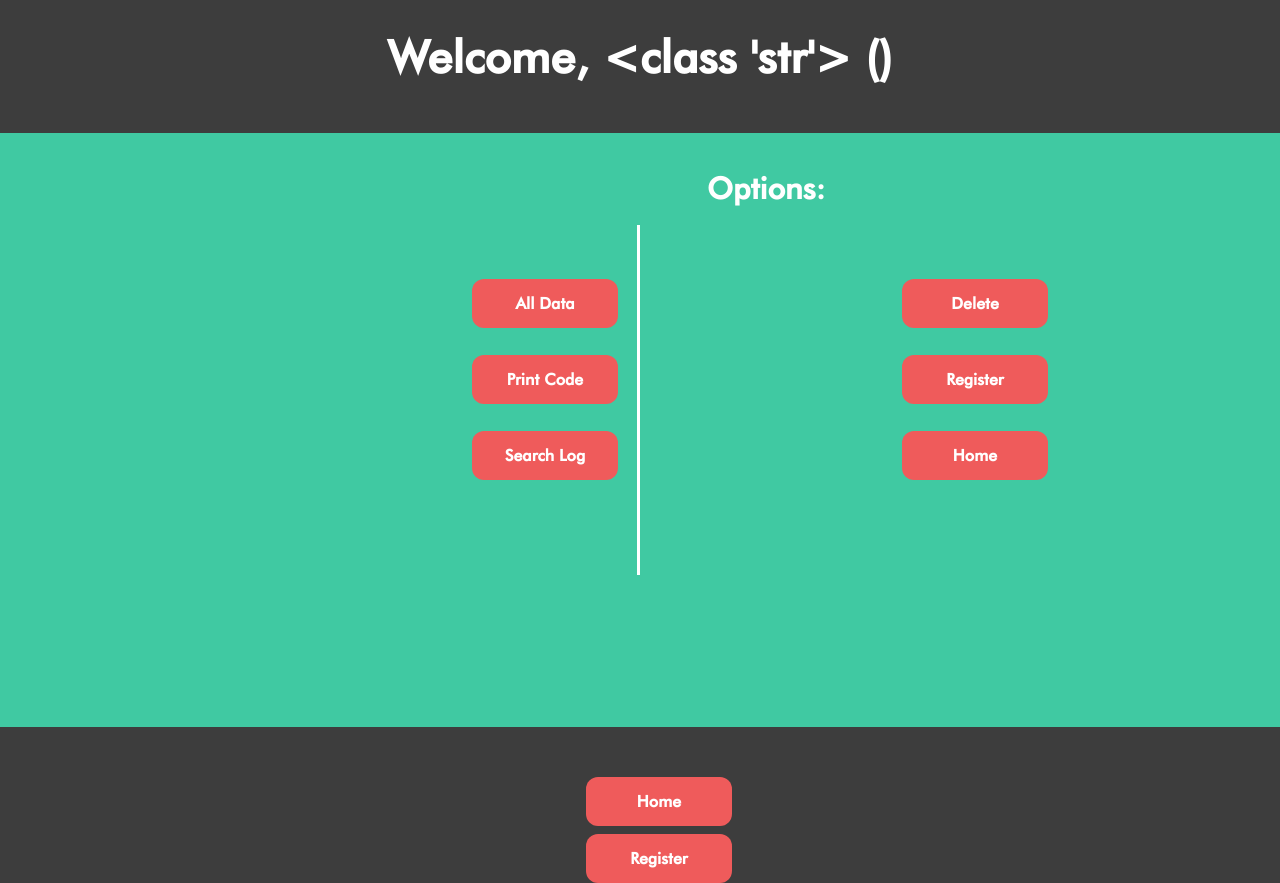
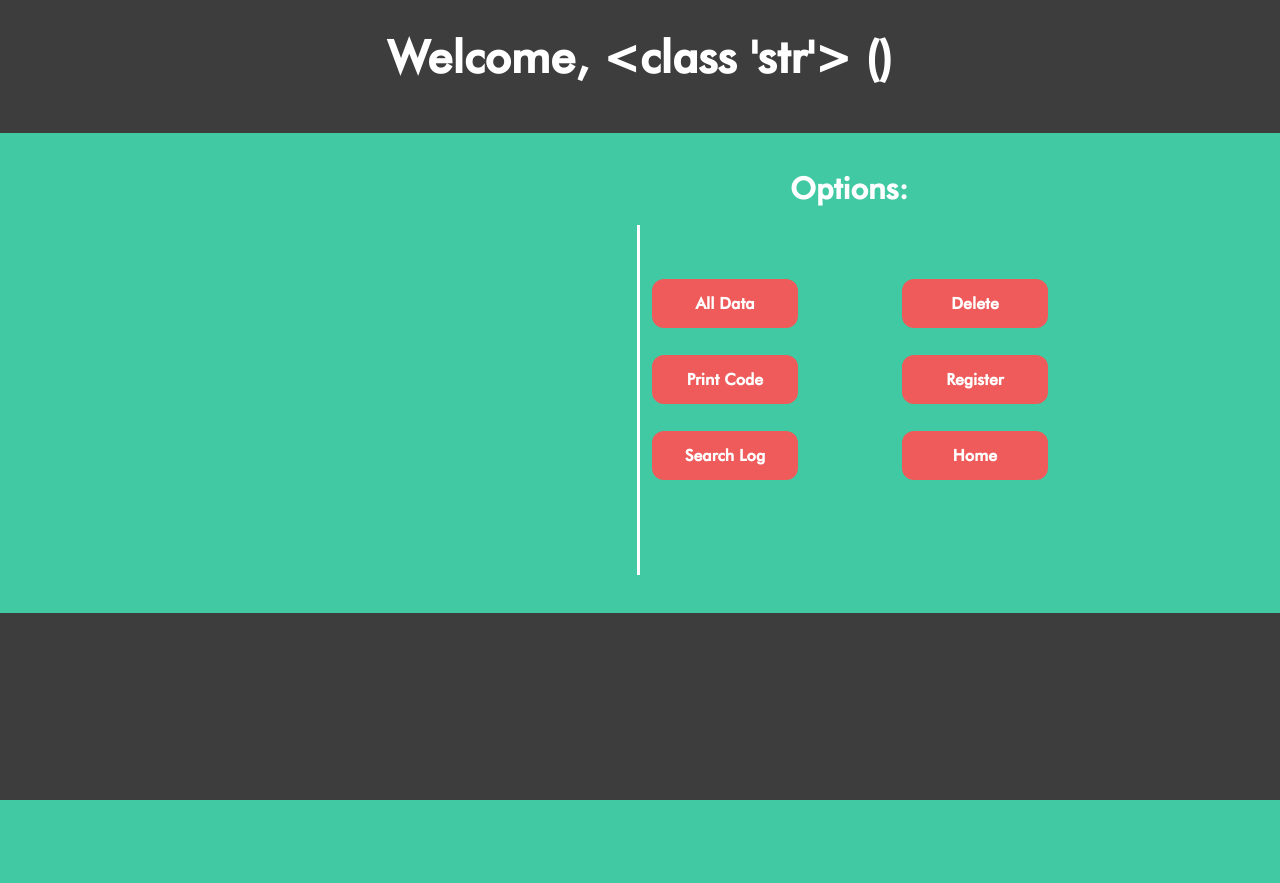
Before and after one commit to Lijan09/qrreader, a Flask app: page /admin in a window 1280 px wide. After the commit the page ends 800 px from the top, so only its background shows below. Run offline with Flask 2, Linux system fonts and the light colour scheme; parts of the project's set-up code (start-up, migrations or seed data) failed here and were passed over.

Commit message:
thik changes

```diff
--- a/Templates/admin.html
+++ b/Templates/admin.html
@@ -15,16 +15,9 @@
 
 <body bgcolor=#3d3d3d>
     <h1 class="welcome"> Welcome, {{name}} ({{code}})</h1><br>
-    <h1 class="options" style="position:fixed; left:707px; top:150px;"> Options: </h1>
+    <h1 class="options" style="position:fixed; left:790px; top:150px;"> Options: </h1>
     <div class="frame">
-        <!-- <div class="info">
-             <div class = "left">
-                <p class="code"> Code: </p> <br>
-                <p class="designation"> Designation: {{designation}}</p> <br8
-                <p class="time">Entry Time: {{time}}</p>
-             </div>
-         </div> -->
-        <div style="position:fixed; left:470px; top:275px;">
+        <div style="position:fixed; left:650px; top:275px;">
             <a href={{ url_for("data") }} class="button homepage">All Data</a> <br><br>
             <a href={{ url_for("adminprint") }} class="button homepage">Print Code</a> <br><br>
             <a href={{ url_for("searchlog") }} class="button homepage">Search Log</a> <br><br>
@@ -35,6 +28,4 @@
             <a href={{ url_for("register") }} class="button homepage">Register</a> <br><br>
             <a href={{ url_for("home") }} class="button homepage">Home</a> <br><br>
         </div>
-        <a href={{ url_for("home") }} class="button homepage" style="position:relative; left:584px; bottom:110px;">Home</a> <br>
-        <a href={{ url_for("register") }} class="button homepage" style="position:relative; left:584px; bottom:470px;">Register</a> <br>
 {% endblock %}
```
